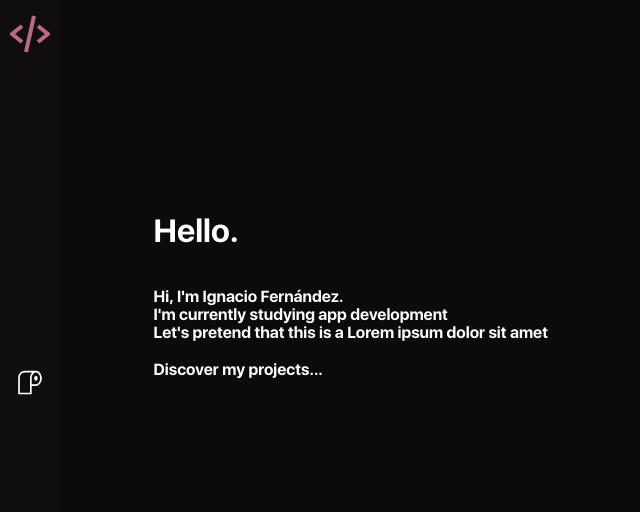
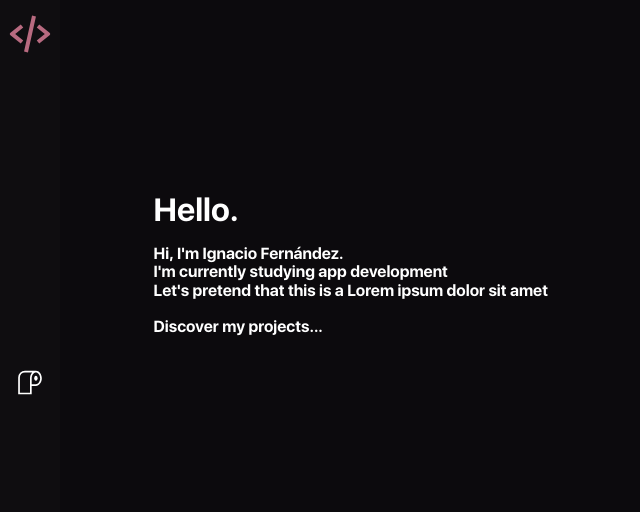
Before and after one commit to ignaciofp60/ignaciofp60, a PHP site: page / in a window 1280 px wide. Shown: the top 512 px of the page, without its empty margins (0-640 px from the left). Run offline with PHP 8.4, Linux system fonts and the light colour scheme; some libraries are stand-ins or nearby versions.

Commit message:
Code improvement

```diff
--- a/index.html
+++ b/index.html
@@ -26,7 +26,8 @@
         <!--Vertical navbar-->
         <nav class="vertical-menu-general">
             <!--Projects-->
-            <a href="./projects/index.html"><svg class="menu-button personal" viewBox="0 0 1024 1024" xmlns="http://www.w3.org/2000/svg">
+            <a href="./projects/index.html"><svg class="menu-button personal" viewBox="0 0 1024 1024"
+                    xmlns="http://www.w3.org/2000/svg">
                     <path fill="white"
                         d="M595.2 128H320a192 192 0 0 0-192 192v576h384V352c0-90.496 32.448-171.2 83.2-224zM736 64c123.712 0 224 128.96 224 288S859.712 640 736 640H576v320H64V320A256 256 0 0 1 320 64h416zM576 352v224h160c84.352 0 160-97.28 160-224s-75.648-224-160-224-160 97.28-160 224z" />
                     <path fill="white"
@@ -73,14 +74,19 @@
                 </svg></a>
         </nav>
     </nav>
+
+    <!--Header-->
     <header class="header-div">
-        <h1 class="header-text">H</h1>
-        <h1 class="header-text">e</h1>
-        <h1 class="header-text">l</h1>
-        <h1 class="header-text">l</h1>
-        <h1 class="header-text">o</h1>
-        <h1 class="header-text">.</h1>
+        <span class="hello">
+            <span class="header-text">H</span>
+            <span class="header-text">e</span>
+            <span class="header-text">l</span>
+            <span class="header-text">l</span>
+            <span class="header-text">o</span>
+            <span class="header-text">.</span>
+        </span>
     </header>
+
     <section class="desc-div">
         <p class="desc-text">Hi, I'm Ignacio Fernández.<br>I'm currently studying app development<br>Let's pretend that
             this is a Lorem ipsum dolor sit amet
--- a/styles.css
+++ b/styles.css
@@ -19,6 +19,7 @@ body {
     margin: 0;
     display: flex;
     flex-direction: column;
+    scroll-behavior: smooth;
 }
 
 /*Github color: #222734
@@ -42,6 +43,7 @@ body {
     bottom: 0;
     top: 0;
 }
+
 /*Logo*/
 .vertical-menu-logo {
     width: 80%;
@@ -52,7 +54,7 @@ body {
 }
 
 /*Middle navbar*/
-.vertical-menu-general{
+.vertical-menu-general {
     position: absolute;
     bottom: 50%;
 }
@@ -98,6 +100,10 @@ body {
     display: flex;
     margin-top: 15%;
     margin-left: 12%;
+    font-size: 0;
+}
+
+.hello {
 }
 
 .header-text {
@@ -105,6 +111,7 @@ body {
     font-family: SF-Bold;
     color: white;
     cursor: default;
+    font-size: xx-large;
 }
 
 .header-text:hover {
```
